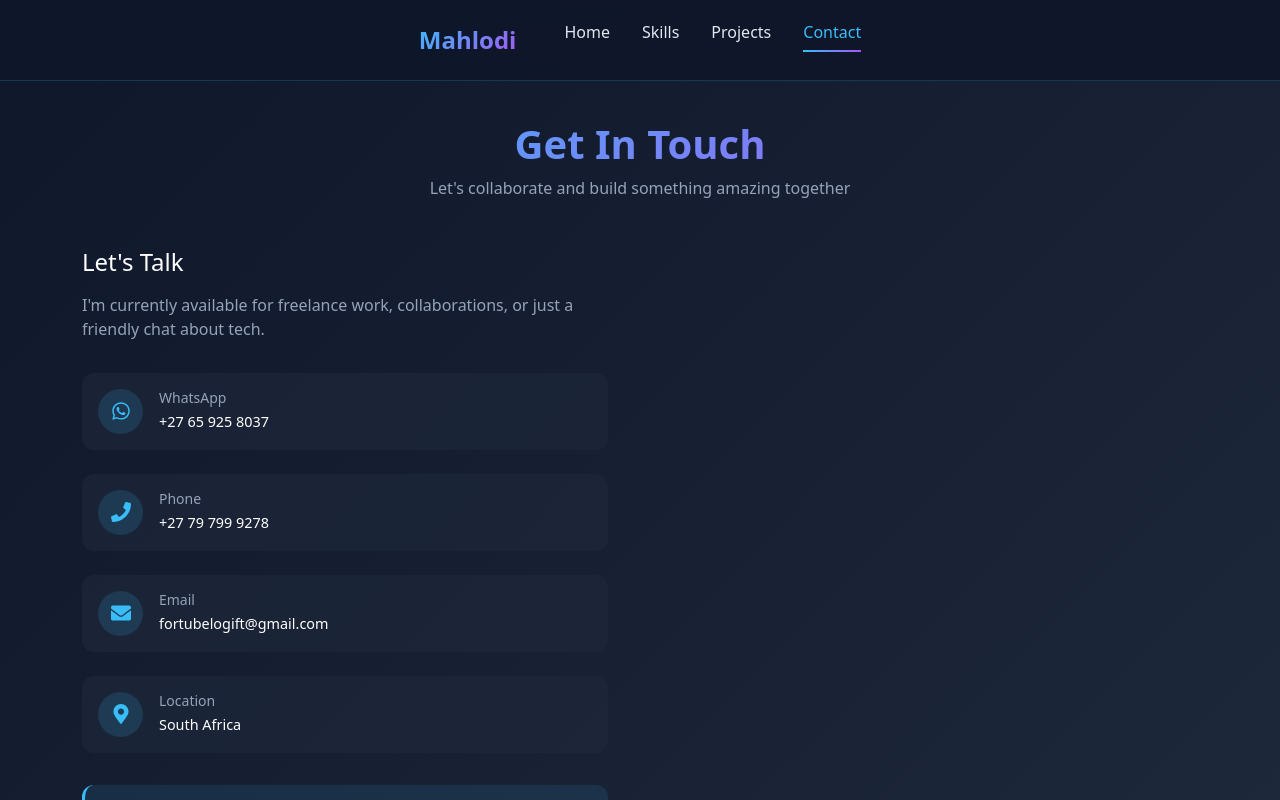
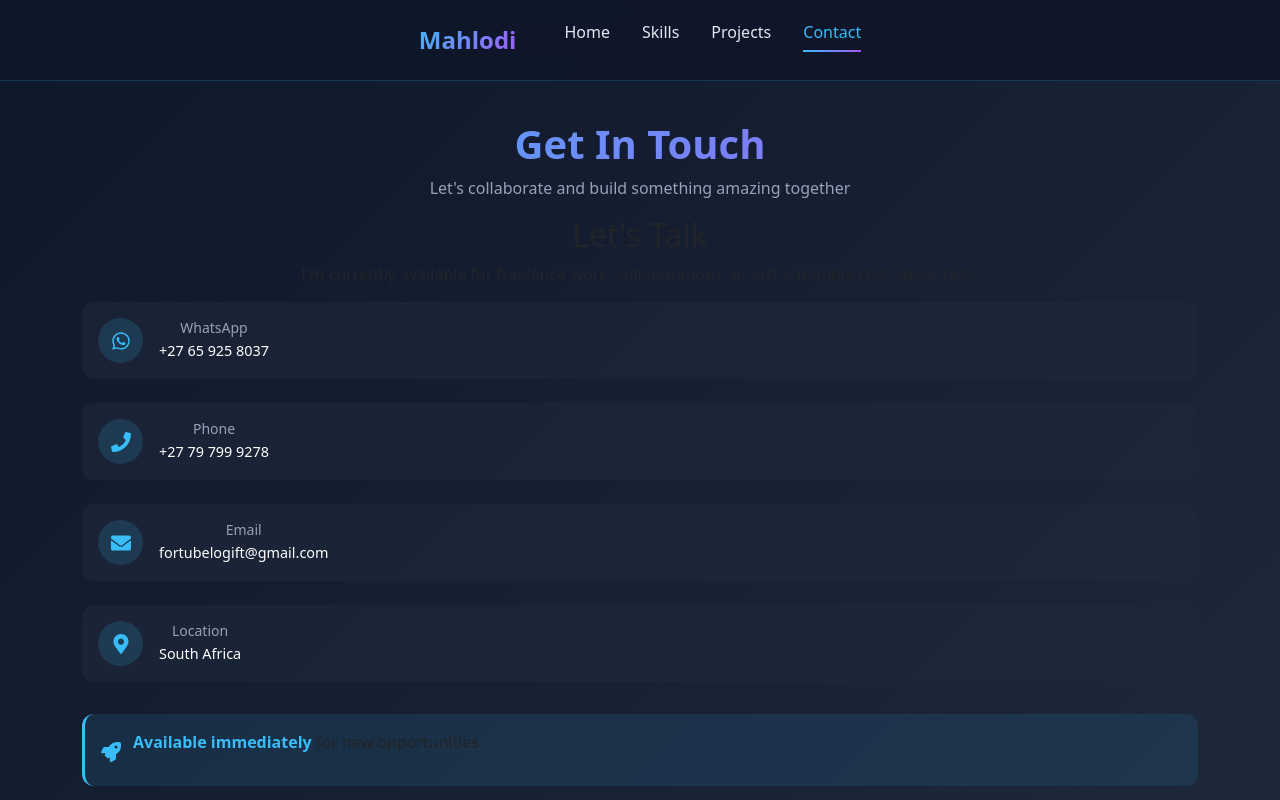
Before and after one commit to Fortu365/FUTURE_FS_01, a React (Create React App) app: page /contact-me in a window 1280 px wide. Shown: the top 800 px of the page. Built offline with nearby package versions, Linux system fonts and the light colour scheme; the HTML template or start-up script is replaced by a standard one.

Commit message:
Update ContactMe.jsx

```diff
--- a/src/components/ContactMe.jsx
+++ b/src/components/ContactMe.jsx
@@ -28,9 +28,8 @@ export default function ContactMe() {
         <div className="page-header">
           <h1 className="page-title">Get In Touch</h1>
           <p className="page-subtitle">Let's collaborate and build something amazing together</p>
-        </div>
-        <div className="contact-grid">
-          <div className="contact-info">
+
+
             <h2>Let's Talk</h2>
             <p>I'm currently available for freelance work, collaborations, or just a friendly chat about tech.</p>
             <div className="contact-details">
@@ -66,8 +65,7 @@ export default function ContactMe() {
             <div className="availability">
               <div className="availability-icon"><FaRocket /></div>
               <p><span>Available immediately</span> for new opportunities</p>
-            </div>
-          </div>
+   </div>
         </div>
       </div>
     </div>
```
